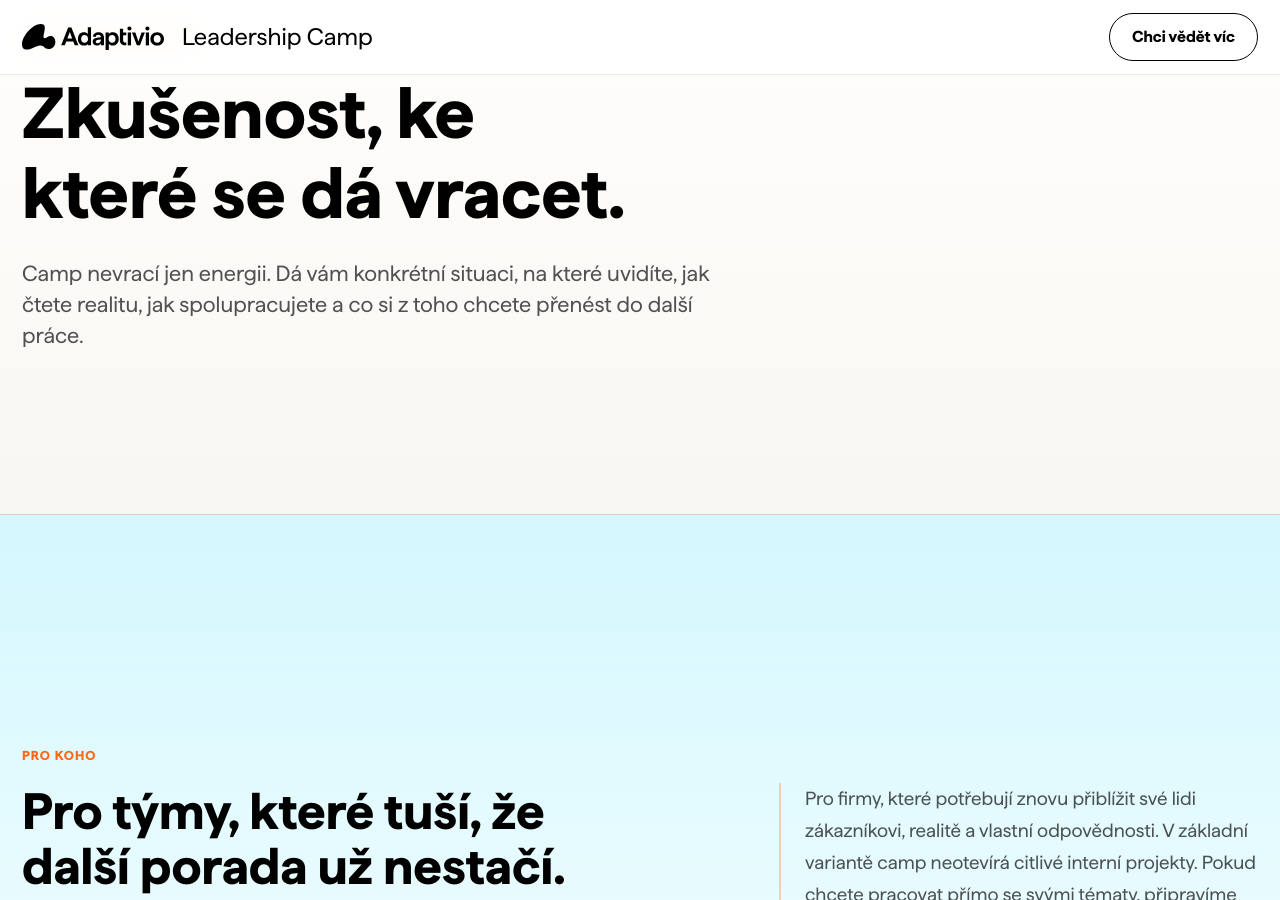
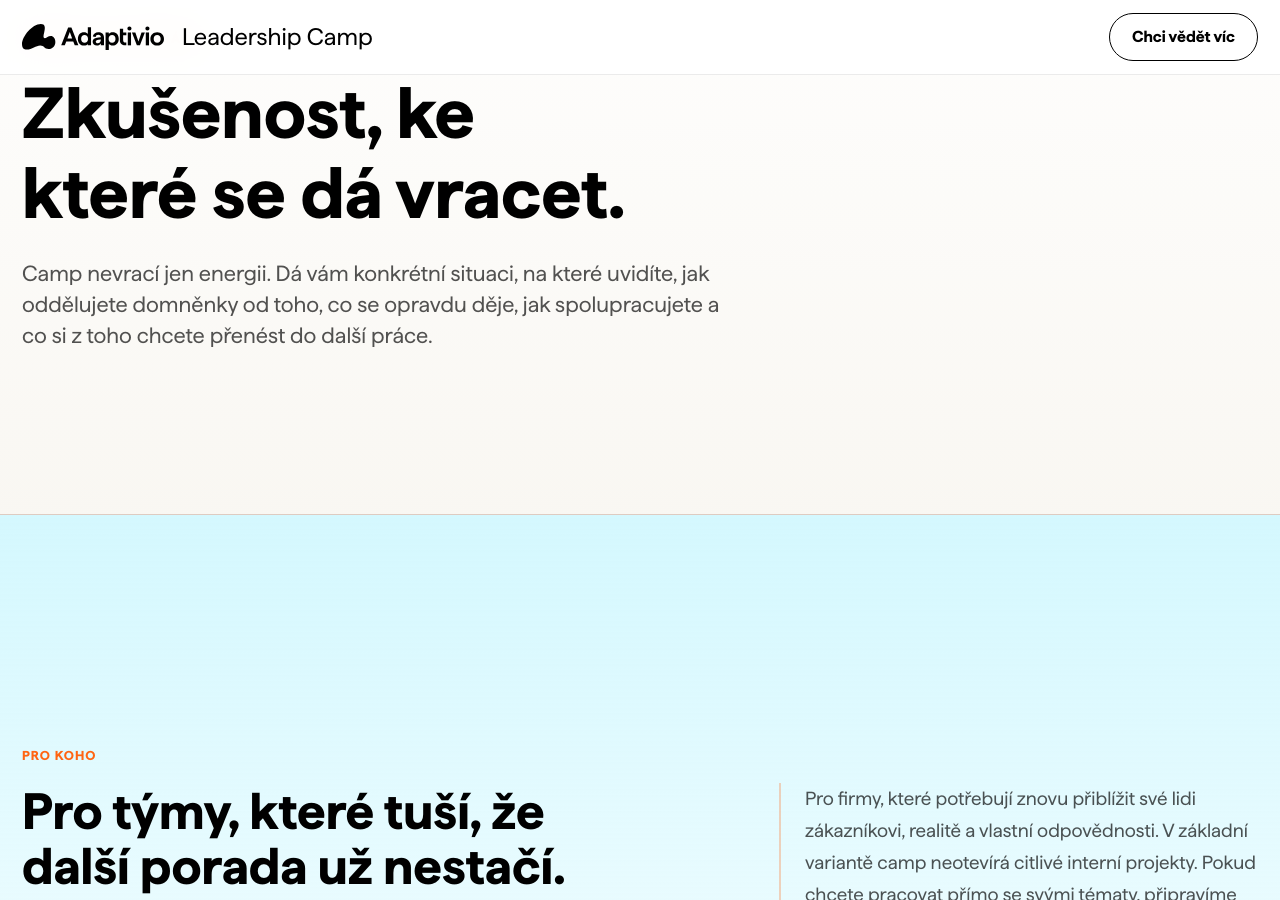
Before and after one commit to advantages-cz/website-adaptivio, a Jekyll site: the page built from landing/leadership-camp-founders/index.html, in a window 1280 px wide and 900 px high, scrolled down 7845 px. Built offline with Jekyll 4.4.1, drawn with Linux system fonts in a browser that asks for light colours; some of the changed text lies outside the part shown.

Commit message:
Refine leadership camp copy

```diff
--- a/_data/leadership_camp_founders.yml
+++ b/_data/leadership_camp_founders.yml
@@ -56,7 +56,7 @@
     title: Práce nemizí. Přeskládává se.
     copy: >-
       Budoucnost vaší firmy nezačíná jen u strategie. Začíná i u lidí, kteří
-      umějí číst situaci, učit se z reality a pohnout věcmi, když popis práce
+      umějí číst situaci, učit se z praxe a pohnout věcmi, když popis práce
       přestane stačit.
     card_class: story-row
     items:
@@ -152,7 +152,7 @@
           improvizaci, cit pro situaci, odvahu zeptat se, schopnost slyšet
           druhého člověka nebo dotáhnout nejasný nápad do prvního kroku.
       - label: Tým
-        title: Rychlejší učení z reality
+        title: Rychlejší učení z praxe
         copy: >-
           Vyzkoušíte si malé pokusy místo dlouhých debat, ověřování místo
           domněnek a zpětnou vazbu dřív, než projekt nabobtná a ztěžkne.
@@ -167,8 +167,8 @@
     title: Zkušenost, ke které se dá vracet.
     copy: >-
       Camp nevrací jen energii. Dá vám konkrétní situaci, na které uvidíte, jak
-      čtete realitu, jak spolupracujete a co si z toho chcete přenést do další
-      práce.
+      oddělujete domněnky od toho, co se opravdu děje, jak spolupracujete a co
+      si z toho chcete přenést do další práce.
   - type: stickysection
     theme: soft
     cards: 3
@@ -224,7 +224,7 @@
         image_alt: Taťána Beránková Císařová
   - type: practical
     eyebrow: Prakticky
-    title: Zakázkový camp pro jednu firmu nebo tým.
+    title: Zakázkový camp pro celou firmu nebo tým.
     copy: >-
       Konkrétní podobu ladíme podle skupiny, firemního kontextu a návazné práce.
       Před campem s vámi pojmenujeme potřeby a očekávání, po campu pomůžeme
```
